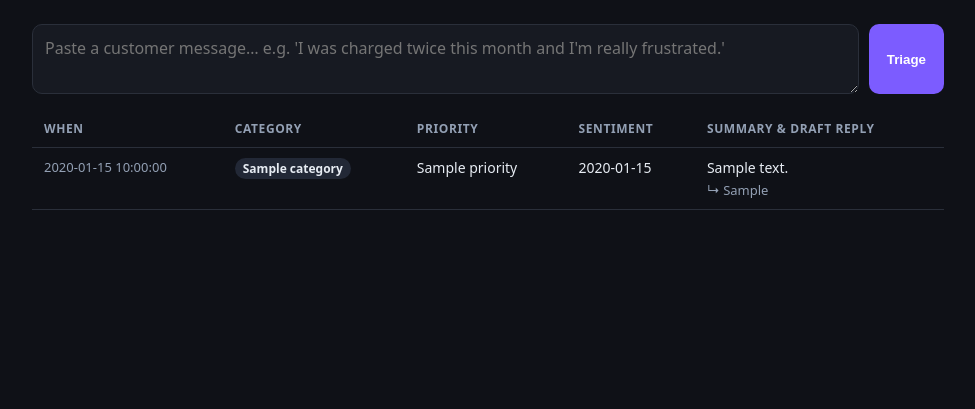
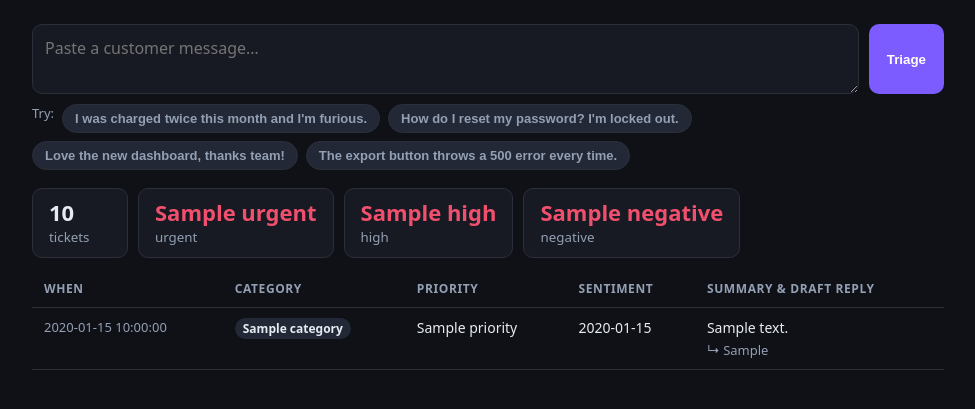
Before and after one commit to MukundaKatta/qwendesk, a FastAPI app: template app/templates/index.html in a window 1280 px wide. Shown: the part 57-466 px from the top of the page, without its empty margins (152-1127 px from the left). Run offline with FastAPI, Linux system fonts and the light colour scheme; the template is opened without the code that fills it: most values are stand-ins (such as "Sample title", 1, 10 or a date in 2020).

Commit message:
Add one-click sample messages + priority/sentiment summary bar + summarize() tests; fix TemplateResponse signature (was passing context as template name)

```diff
--- a/app/main.py
+++ b/app/main.py
@@ -8,7 +8,7 @@ from fastapi.responses import HTMLResponse, JSONResponse
 from fastapi.templating import Jinja2Templates
 
 from . import store
-from .models import Ticket, TriageRequest
+from .models import Ticket, TriageRequest, summarize
 from .qwen import triage
 
 app = FastAPI(title="qwendesk", version="0.1.0")
@@ -18,9 +18,11 @@ templates = Jinja2Templates(directory=str(Path(__file__).parent / "templates"))
 @app.get("/", response_class=HTMLResponse)
 def index(request: Request):
     backend = "Alibaba Cloud Tablestore" if store.enabled() else "in-memory (set Tablestore env to persist)"
+    tickets = store.list_tickets(50)
     return templates.TemplateResponse(
+        request,
         "index.html",
-        {"request": request, "tickets": store.list_tickets(50), "backend": backend},
+        {"tickets": tickets, "summary": summarize(tickets), "backend": backend},
     )
 
 
--- a/app/templates/index.html
+++ b/app/templates/index.html
@@ -12,11 +12,17 @@
     .brand { font-weight:700; font-size:18px; } .brand span { color:var(--accent); }
     .muted { color:var(--muted); font-size:13px; }
     main { max-width:960px; margin:0 auto; padding:24px; }
-    form { display:flex; gap:10px; margin-bottom:8px; }
+    form { display:flex; gap:10px; }
     textarea { flex:1; min-height:64px; resize:vertical; background:var(--panel); color:var(--text); border:1px solid var(--line); border-radius:10px; padding:12px; font:inherit; }
     button { background:var(--accent); color:#fff; border:0; border-radius:10px; padding:0 18px; font-weight:600; cursor:pointer; }
     button:disabled { opacity:.6; cursor:default; }
-    table { width:100%; border-collapse:collapse; margin-top:16px; }
+    .samples { display:flex; gap:8px; flex-wrap:wrap; margin:10px 0 4px; }
+    .chip { background:#222836; color:var(--muted); border:1px solid var(--line); border-radius:999px; padding:6px 12px; font-size:13px; cursor:pointer; }
+    .chip:hover { color:var(--text); border-color:var(--accent); }
+    .stats { display:flex; gap:10px; margin:18px 0 4px; flex-wrap:wrap; }
+    .stat { background:var(--panel); border:1px solid var(--line); border-radius:10px; padding:10px 16px; min-width:96px; }
+    .stat b { display:block; font-size:22px; line-height:1.2; } .stat small { color:var(--muted); }
+    table { width:100%; border-collapse:collapse; margin-top:12px; }
     th,td { text-align:left; padding:10px 12px; border-bottom:1px solid var(--line); font-size:14px; vertical-align:top; }
     th { color:var(--muted); font-size:12px; text-transform:uppercase; letter-spacing:.05em; }
     .pill { display:inline-block; padding:2px 8px; border-radius:999px; font-size:12px; font-weight:600; background:#222836; }
@@ -34,10 +40,26 @@
   </header>
   <main>
     <form id="f">
-      <textarea id="msg" placeholder="Paste a customer message… e.g. 'I was charged twice this month and I'm really frustrated.'" required></textarea>
+      <textarea id="msg" placeholder="Paste a customer message…"></textarea>
       <button id="b" type="submit">Triage</button>
     </form>
+    <div class="samples" id="samples">
+      <span class="muted">Try:</span>
+      <button type="button" class="chip">I was charged twice this month and I'm furious.</button>
+      <button type="button" class="chip">How do I reset my password? I'm locked out.</button>
+      <button type="button" class="chip">Love the new dashboard, thanks team!</button>
+      <button type="button" class="chip">The export button throws a 500 error every time.</button>
+    </div>
     <p class="muted" id="status"></p>
+
+    {% if summary and summary.total %}
+    <div class="stats">
+      <div class="stat"><b>{{ summary.total }}</b><small>tickets</small></div>
+      <div class="stat"><b class="p-urgent">{{ summary.urgent }}</b><small>urgent</small></div>
+      <div class="stat"><b class="p-high">{{ summary.high }}</b><small>high</small></div>
+      <div class="stat"><b class="s-negative">{{ summary.negative }}</b><small>negative</small></div>
+    </div>
+    {% endif %}
 
     {% if tickets %}
     <table>
@@ -57,23 +79,30 @@
       </tbody>
     </table>
     {% else %}
-    <p class="empty">No tickets yet. Paste a message above and hit <strong>Triage</strong>.</p>
+    <p class="empty">No tickets yet. Pick a sample above or paste a message, then hit <strong>Triage</strong>.</p>
     {% endif %}
   </main>
 
   <script>
-    const f = document.getElementById("f"), b = document.getElementById("b"), s = document.getElementById("status");
-    f.addEventListener("submit", async (e) => {
-      e.preventDefault();
-      const message = document.getElementById("msg").value.trim();
-      if (!message) return;
+    const f = document.getElementById("f"), b = document.getElementById("b"),
+          s = document.getElementById("status"), msg = document.getElementById("msg");
+
+    async function submitMessage(text) {
+      text = (text || "").trim();
+      if (!text) return;
       b.disabled = true; s.textContent = "Asking Qwen…";
       try {
-        const r = await fetch("/api/triage", { method:"POST", headers:{"content-type":"application/json"}, body: JSON.stringify({ message }) });
-        if (r.ok) { location.reload(); }
-        else { const j = await r.json().catch(() => ({})); s.textContent = "Error: " + (j.message || r.status); b.disabled = false; }
-      } catch (err) { s.textContent = "Error: " + err; b.disabled = false; }
-    });
+        const r = await fetch("/api/triage", { method:"POST", headers:{"content-type":"application/json"}, body: JSON.stringify({ message: text }) });
+        if (r.ok) { location.reload(); return; }
+        const j = await r.json().catch(() => ({}));
+        s.textContent = "Error: " + (j.message || r.status);
+      } catch (err) { s.textContent = "Error: " + err; }
+      b.disabled = false;
+    }
+
+    f.addEventListener("submit", (e) => { e.preventDefault(); submitMessage(msg.value); });
+    document.querySelectorAll("#samples .chip").forEach((c) =>
+      c.addEventListener("click", () => { msg.value = c.textContent; submitMessage(c.textContent); }));
   </script>
 </body>
 </html>
```
Also changed, not shown: app/models.py (+10 -0 lines), tests/test_api.py (+6 -0 lines), tests/test_triage.py (+26 -0 lines).
